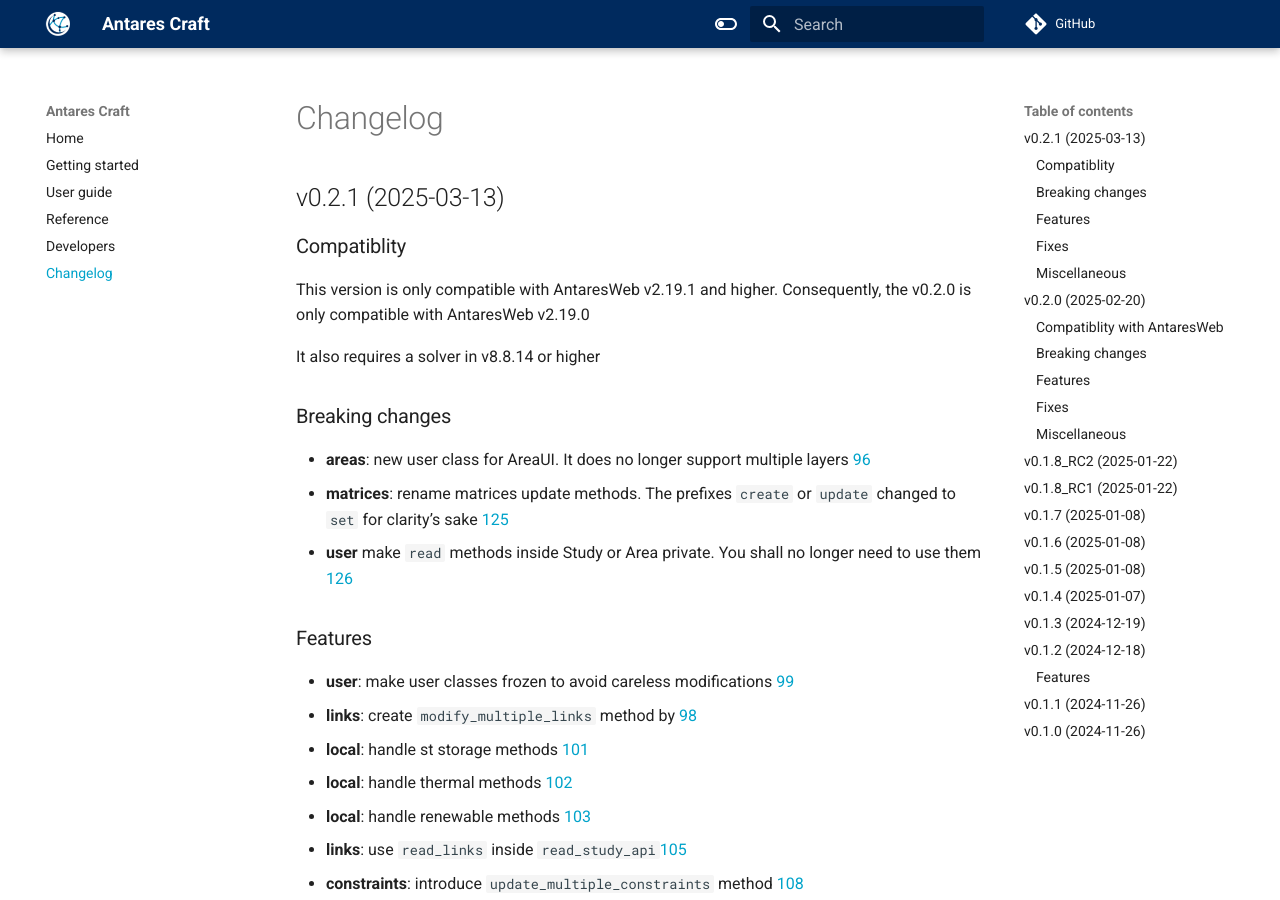
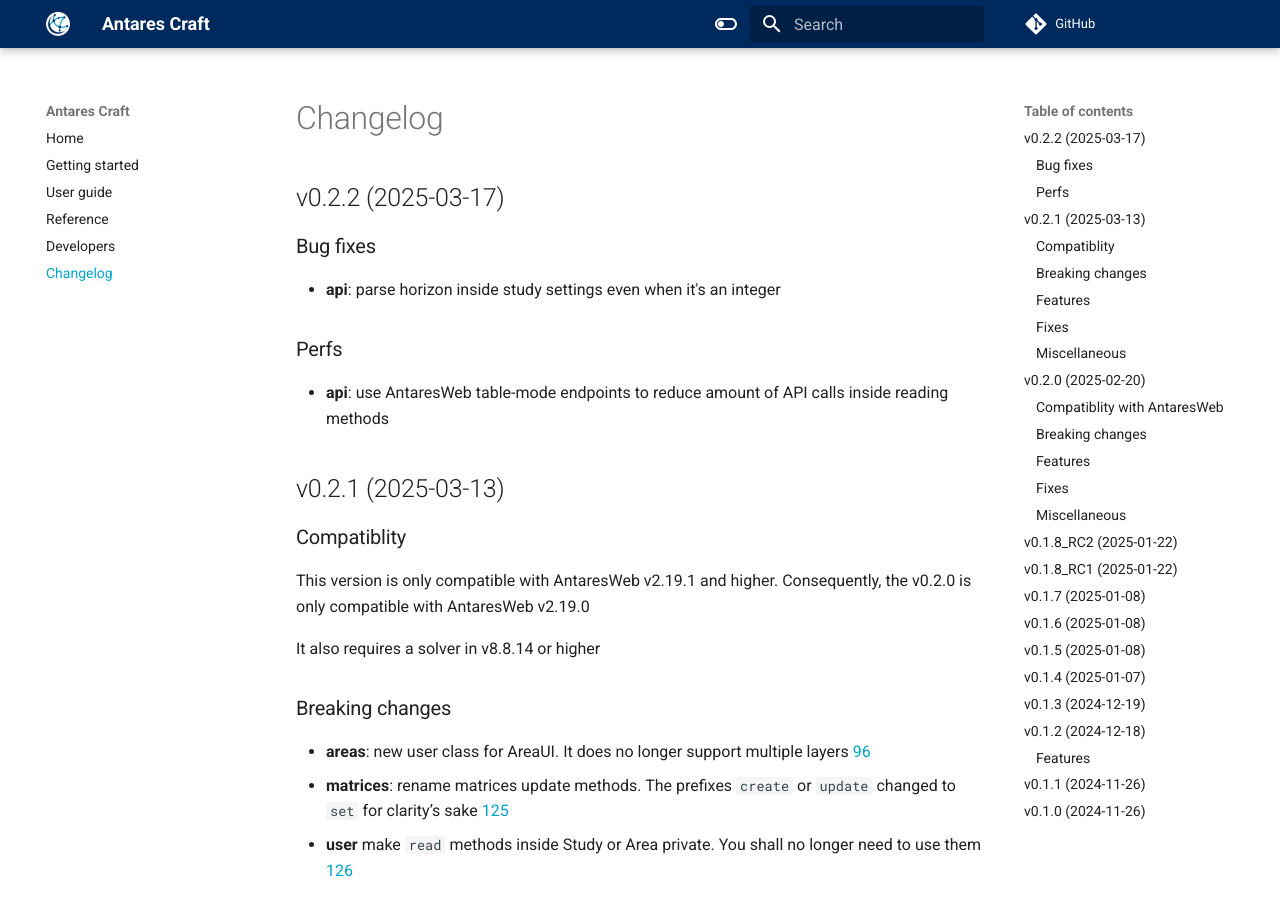
Before and after one commit to AntaresSimulatorTeam/antares_craft, an MkDocs documentation site: the page built from docs/CHANGELOG.md, in a window 1280 px wide and 900 px high. Built offline with MkDocs 1.6.1 and Material for MkDocs 9.7.7, drawn with Linux system fonts in a browser that asks for light colours; comment, search, counter and statistics services are not loaded.

Commit message:
chore(release): v0.2.2 (#133)

```diff
--- a/docs/CHANGELOG.md
+++ b/docs/CHANGELOG.md
@@ -1,3 +1,12 @@
+v0.2.2 (2025-03-17)
+-------------------
+
+### Bug fixes
+- **api**: parse horizon inside study settings even when it's an integer
+
+### Perfs
+- **api**: use AntaresWeb table-mode endpoints to reduce amount of API calls inside reading methods
+
 v0.2.1 (2025-03-13)
 -------------------
 
--- a/pyproject.toml
+++ b/pyproject.toml
@@ -4,7 +4,7 @@
 
 [project]
 name = "antares_craft"
-version = "0.2.1"
+version = "0.2.2"
 description = """Antares Craft python library under construction. It will allow to create, update and read antares studies."""
 readme = "README.md"
 license = { file = "LICENSE" }
```
Also changed, not shown: 1 other file.
